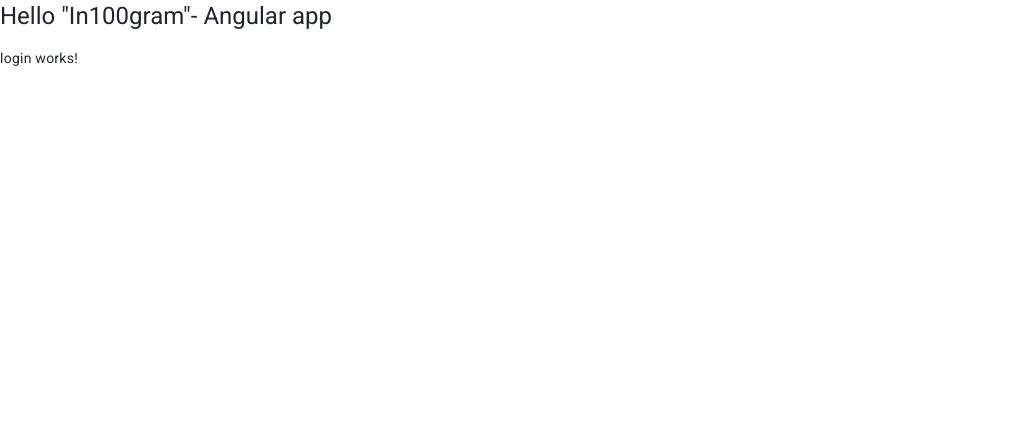
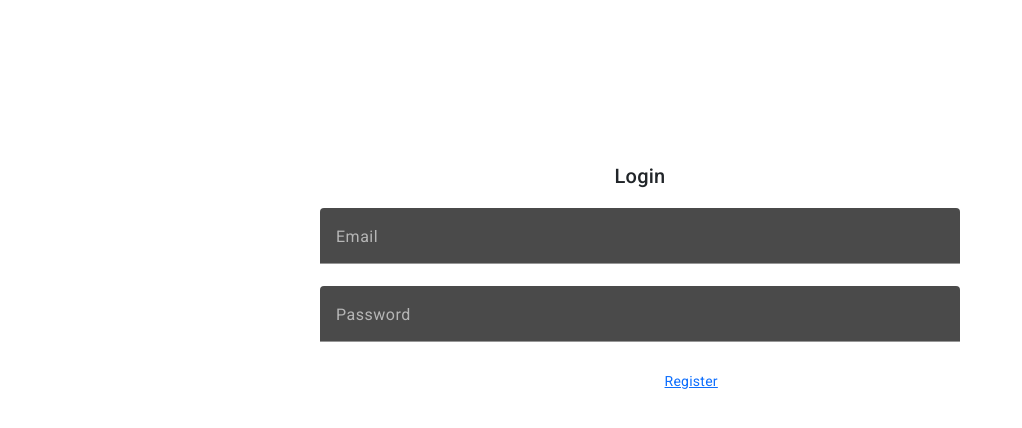
Before and after one commit to roman-andriiv/In100gram-angular, an Angular app: page /login in a window 1280 px wide. Shown: the top 428 px of the page, without its empty margins (0-1022 px from the left). Built offline with nearby package versions, Linux system fonts and the light colour scheme.

Commit message:
[andriiv][develop] add and implement LoginComponent

```diff
--- a/src/app/app.component.html
+++ b/src/app/app.component.html
@@ -1,4 +1,3 @@
 <div>
-  <h1>Hello "In100gram"- Angular app</h1>
   <router-outlet></router-outlet>
 </div>
--- a/src/app/app.module.ts
+++ b/src/app/app.module.ts
@@ -9,8 +9,8 @@ import {HttpClientModule} from "@angular/common/http";
 import {FormsModule, ReactiveFormsModule} from "@angular/forms";
 import {authInterceptorProvider} from "./helper/auth-interceptor.service";
 import {authErrorInterceptorProvider} from "./helper/error-interceptor.service";
-import { LoginComponent } from './auth/login/login.component';
-import { RegisterComponent } from './auth/register/register.component';
+import {LoginComponent} from './auth/login/login.component';
+import {RegisterComponent} from './auth/register/register.component';
 
 @NgModule({
   declarations: [
--- a/src/app/auth/login/login.component.css
+++ b/src/app/auth/login/login.component.css
@@ -0,0 +1,14 @@
+.login-page {
+  text-align: center;
+  margin-top: 10rem;
+}
+
+#controls {
+  display: block;
+  margin: 0 auto;
+  width: 40%;
+}
+
+mat-form-field {
+  width: 50%;
+}
--- a/src/app/auth/login/login.component.html
+++ b/src/app/auth/login/login.component.html
@@ -1 +1,30 @@
-<p>login works!</p>
+<div class="login-page">
+  <h2>Login</h2>
+  <form [formGroup]="loginForm">
+    <div>
+      <div class="justify-content-center">
+        <div></div>
+        <mat-form-field appearence="outline">
+          <mat-label>Email</mat-label>
+          <input formControlName="username"
+                 matInput>
+        </mat-form-field>
+      </div>
+      <div>
+        <mat-form-field appearence="outline">
+          <mat-label>Password</mat-label>
+          <input formControlName="password" matInput
+                 type="password">
+        </mat-form-field>
+      </div>
+
+      <div class="row" id="controls">
+        <button (click)="submit()" [disabled]="loginForm.invalid" color="primary" mat-flat-button style="width: 20%">
+          Login
+        </button>
+
+        <a routerLink="/register">Register</a>
+      </div>
+    </div>
+  </form>
+</div>
--- a/src/app/auth/login/login.component.ts
+++ b/src/app/auth/login/login.component.ts
@@ -1,10 +1,57 @@
-import { Component } from '@angular/core';
+import {Component, OnInit} from '@angular/core';
+import {FormBuilder, FormGroup, Validators} from '@angular/forms';
+import {AuthService} from "../../services/auth.service";
+import {TokenStorageService} from "../../services/token-storage.service";
+import {Router} from '@angular/router';
+import {NotificationService} from "../../services/notification.service";
 
 @Component({
   selector: 'app-login',
   templateUrl: './login.component.html',
   styleUrls: ['./login.component.css']
 })
-export class LoginComponent {
+export class LoginComponent implements OnInit {
 
+  public loginForm: FormGroup;
+
+  constructor(
+    private authService: AuthService,
+    private tokenStorage: TokenStorageService,
+    private notificationService: NotificationService,
+    private router: Router,
+    private fb: FormBuilder) {
+    if (this.tokenStorage.getUser()) {
+      this.router.navigate(['main']);
+    }
+  }
+
+  ngOnInit(): void {
+    this.loginForm = this.createLoginForm();
+  }
+
+  createLoginForm(): FormGroup {
+    return this.fb.group({
+      username: ['', Validators.compose([Validators.required, Validators.email])],
+      password: ['', Validators.compose([Validators.required])],
+    });
+  }
+
+  submit(): void {
+    this.authService.login({
+      username: this.loginForm.value.username,
+      password: this.loginForm.value.password
+    }).subscribe(data => {
+      console.log(data);
+
+      this.tokenStorage.saveToken(data.token);
+      this.tokenStorage.saveUser(data);
+
+      this.notificationService.showSnackBar('Successfully logged in');
+      this.router.navigate(['/']);
+      window.location.reload();
+    }, error => {
+      console.log(error);
+      this.notificationService.showSnackBar(error.message);
+    });
+  }
 }
```
Also changed, not shown: src/app/app-routing.module.ts (+6 -5 lines), 1 other file (tests, documents, lock files or other folders).
